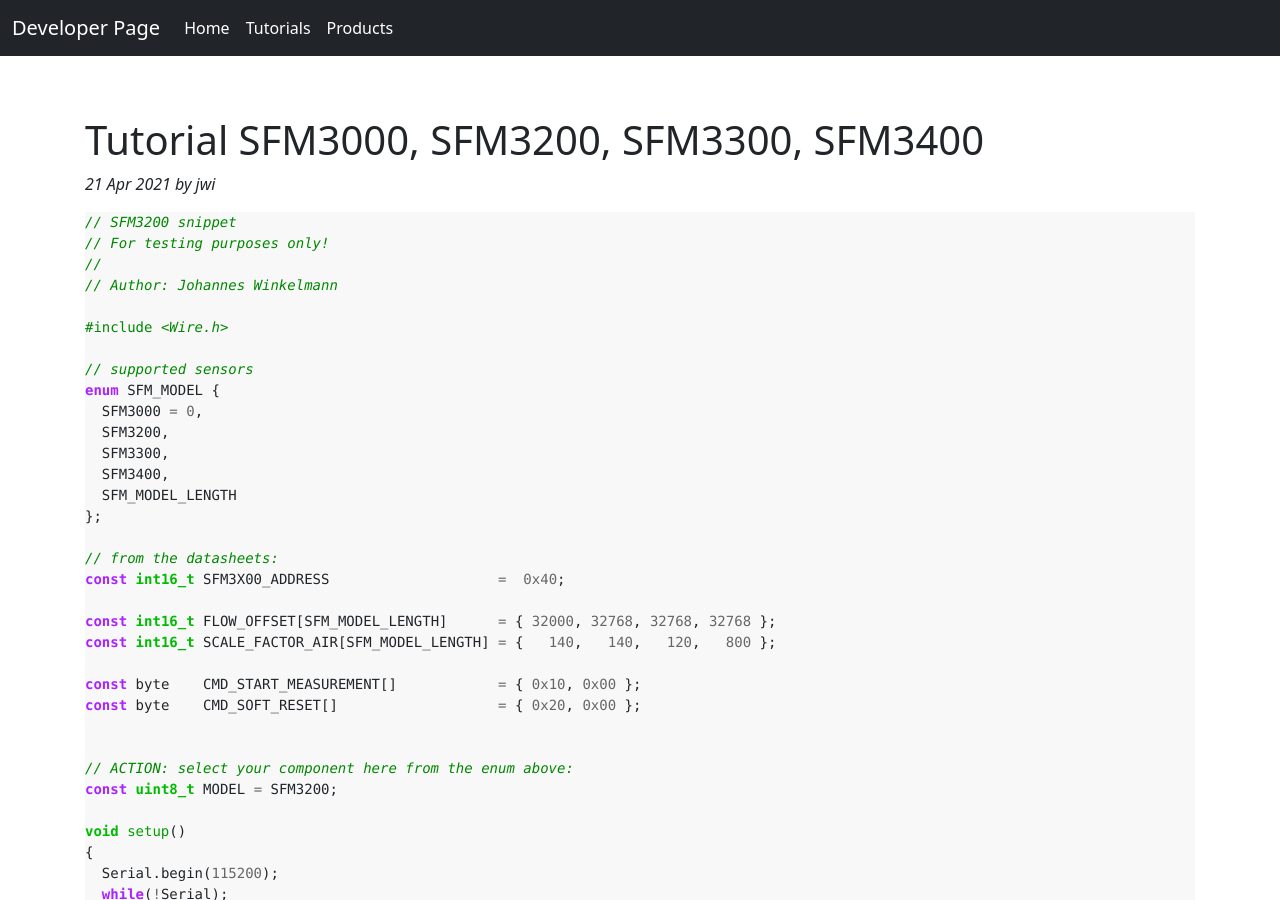
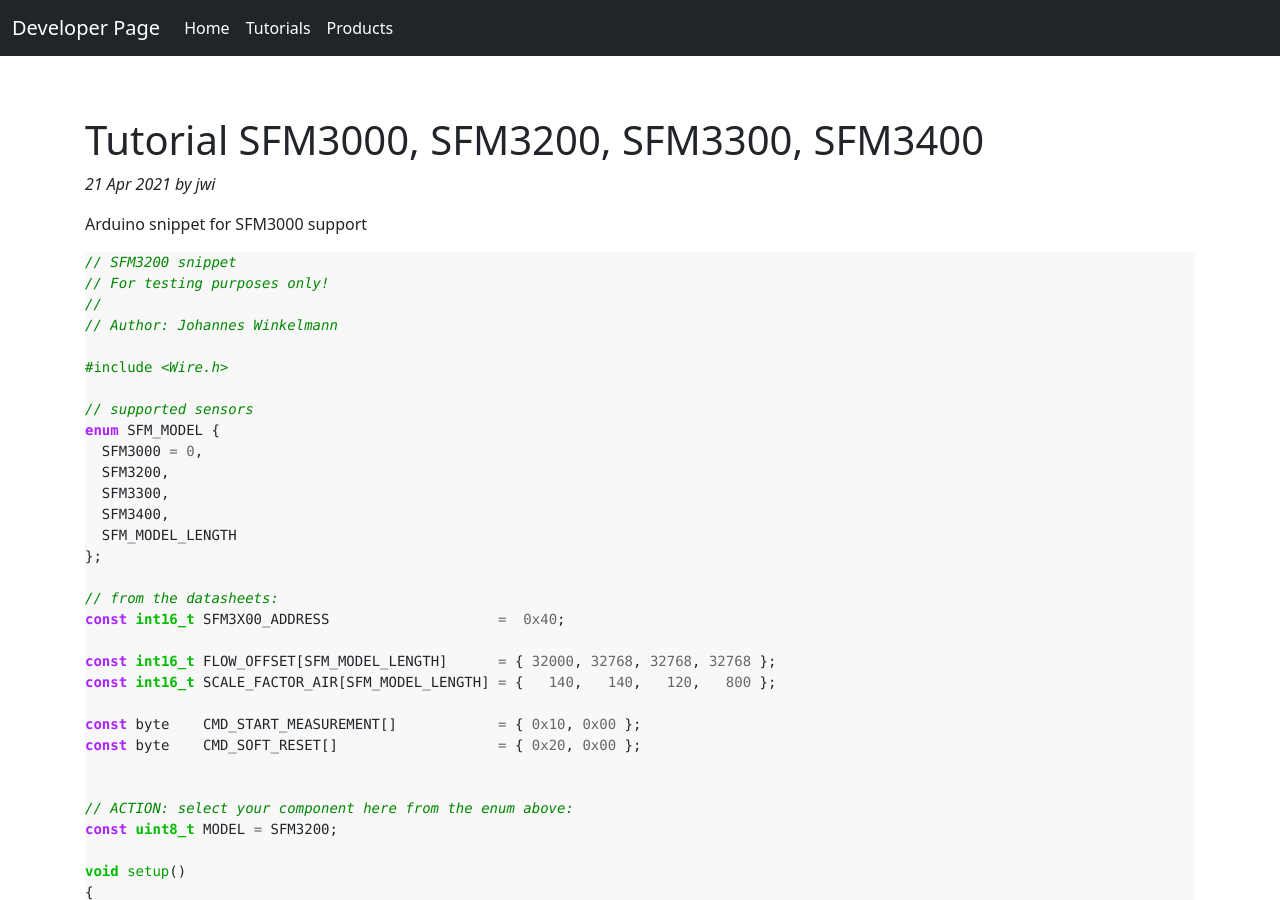
Before and after one commit to winkj/tutorials, a Jekyll site: the page built from tutorials/_posts/2021-04-21-tutorial-sfm3000.md, in a window 1280 px wide and 900 px high. Built offline with Jekyll 4.4.1, drawn with Linux system fonts in a browser that asks for light colours.

Commit message:
add intro to sfm3000 tutorial

````diff
--- a/tutorials/_posts/2021-04-21-tutorial-sfm3000.md
+++ b/tutorials/_posts/2021-04-21-tutorial-sfm3000.md
@@ -5,6 +5,7 @@ sensors: sfm3000
 title: Tutorial SFM3000, SFM3200, SFM3300, SFM3400
 ---
 
+Arduino snippet for SFM3000 support
 
 ```c++
 // SFM3200 snippet
````
